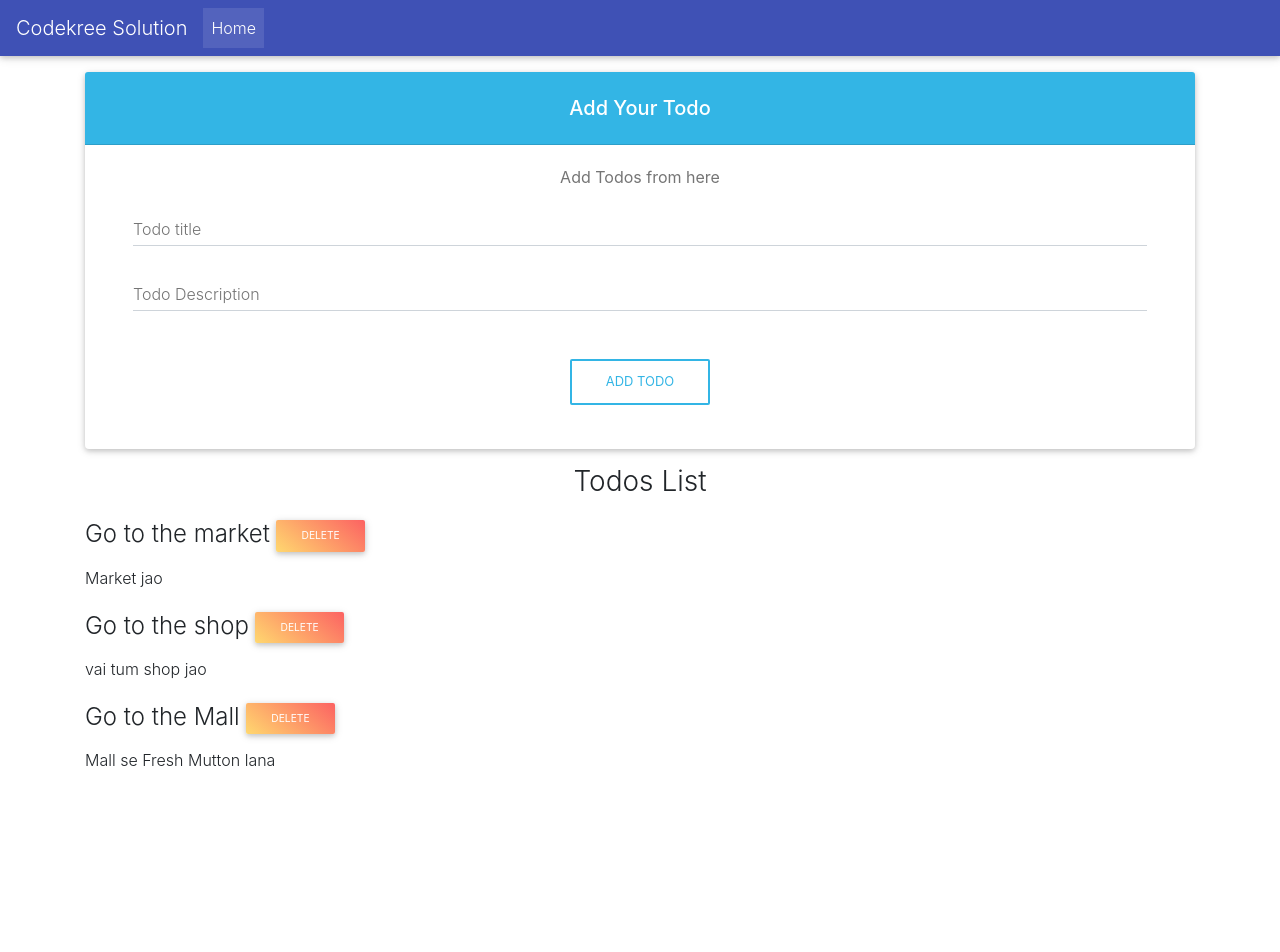
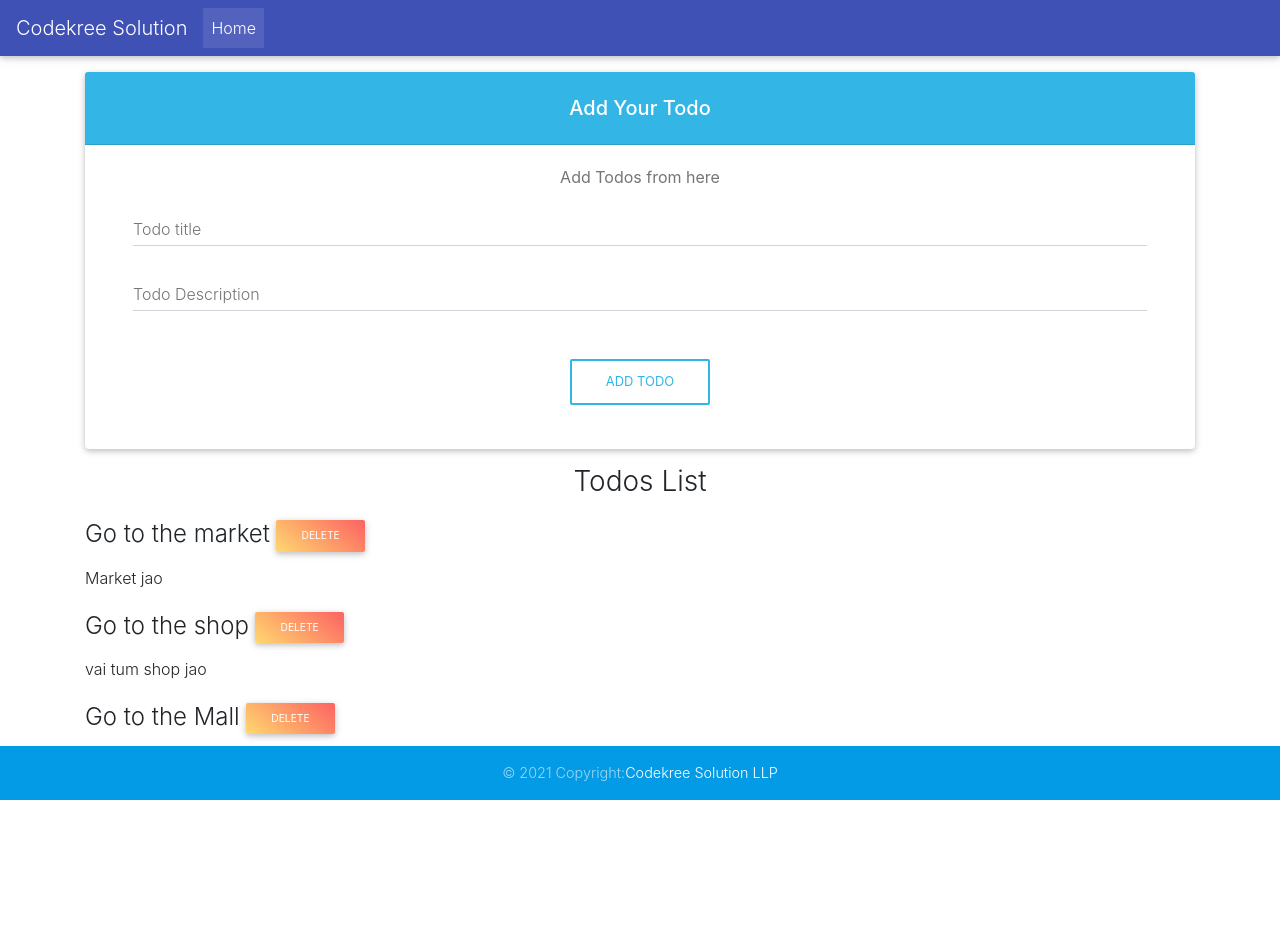
Before and after one commit to adityakoushik/todolistapp, a React (Create React App) app: page / in a window 1280 px wide. Shown: the top 952 px of the page. Built offline with nearby package versions, Linux system fonts and the light colour scheme.

Commit message:
code update

```diff
--- a/src/Components/Footer.js
+++ b/src/Components/Footer.js
@@ -1,13 +1,8 @@
 import React from 'react'
 
 export const Footer = () => {
-  let footerStyle = {
-    position: "relative",
-    top: "70vh",
-    width: "100%"
-  }
     return (
-        <footer className="page-footer font-small fixed-bottom" style={footerStyle}>
+        <footer className="page-footer font-small fixed-bottom">
         {/* <footer className="page-footer font-small fixed-bottom"> */}
           <div className="footer-copyright text-center py-3 light-blue darken-1">© 2021 Copyright:
             <a href="https://codekree.com/">Codekree Solution LLP</a>
--- a/src/Components/Todos.js
+++ b/src/Components/Todos.js
@@ -1,17 +1,22 @@
-import React from 'react'
-import { TodoItem } from './TodoItem'
+import React from "react";
+import { TodoItem } from "./TodoItem";
 
 export const Todos = (props) => {
-    return (
-        <div className="container mb-3">
-            <h3 className="text-center my-3">Todos List</h3>
-            {/* Below code is a if condition with for loop */}
-            {props.todos.length === 0 ? 'No todos to display' :
-                props.todos.map((todo) => {
-                    return <TodoItem todo={todo} key={todo.sno} onDelete={props.onDelete} />
-                })
-            }
-            {/* <ul className="list-group">
+  let todosContainerStyle = {
+    minHeight: "70vh",
+  };
+  return (
+    <div className="container mb-3" style={todosContainerStyle}>
+      <h3 className="text-center my-3">Todos List</h3>
+      {/* Below code is a if condition with for loop */}
+      {props.todos.length === 0
+        ? "No todos to display"
+        : props.todos.map((todo) => {
+            return (
+              <TodoItem todo={todo} key={todo.sno} onDelete={props.onDelete} />
+            );
+          })}
+      {/* <ul className="list-group">
                 {props.todos.map((todo) => {
                     return(
                         <>
@@ -22,6 +27,6 @@ export const Todos = (props) => {
                     )
                 })}
             </ul> */}
-        </div>
-    )
-}
+    </div>
+  );
+};
```
